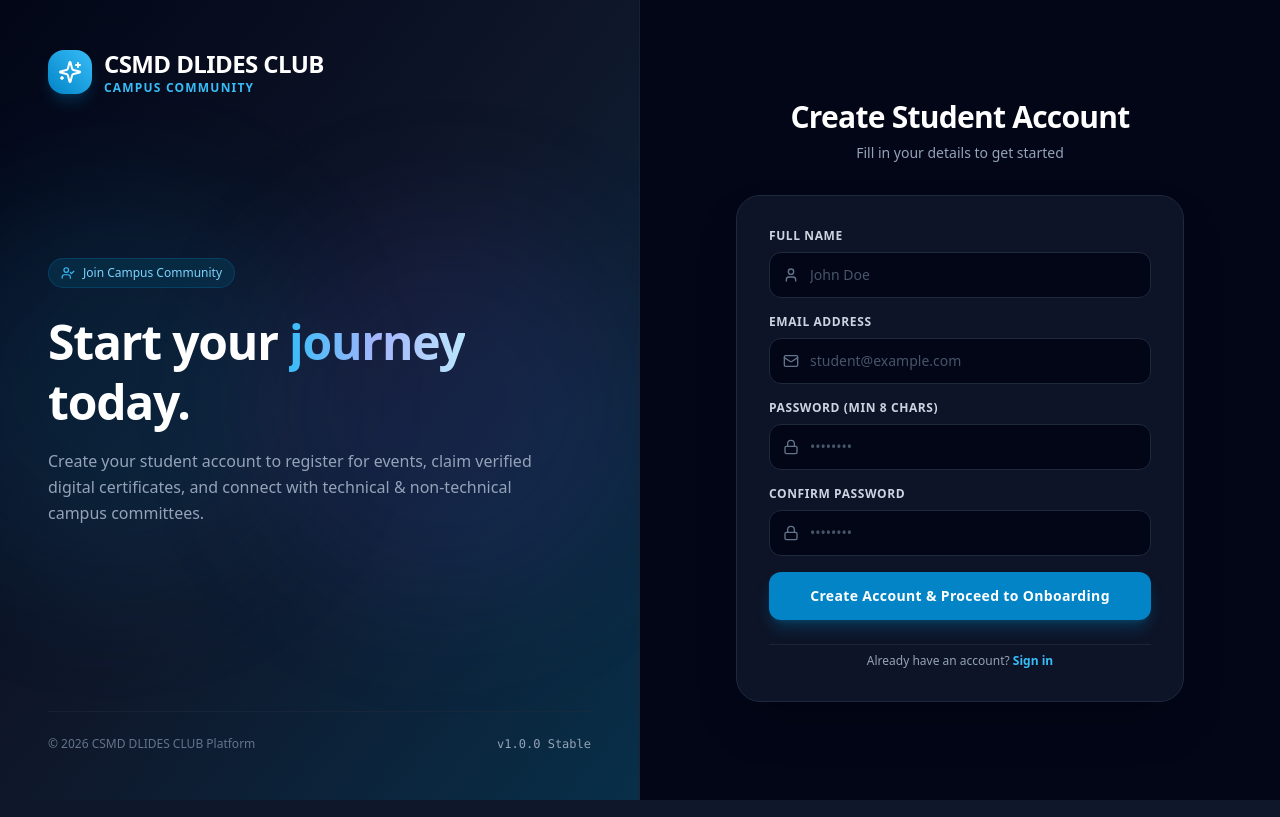
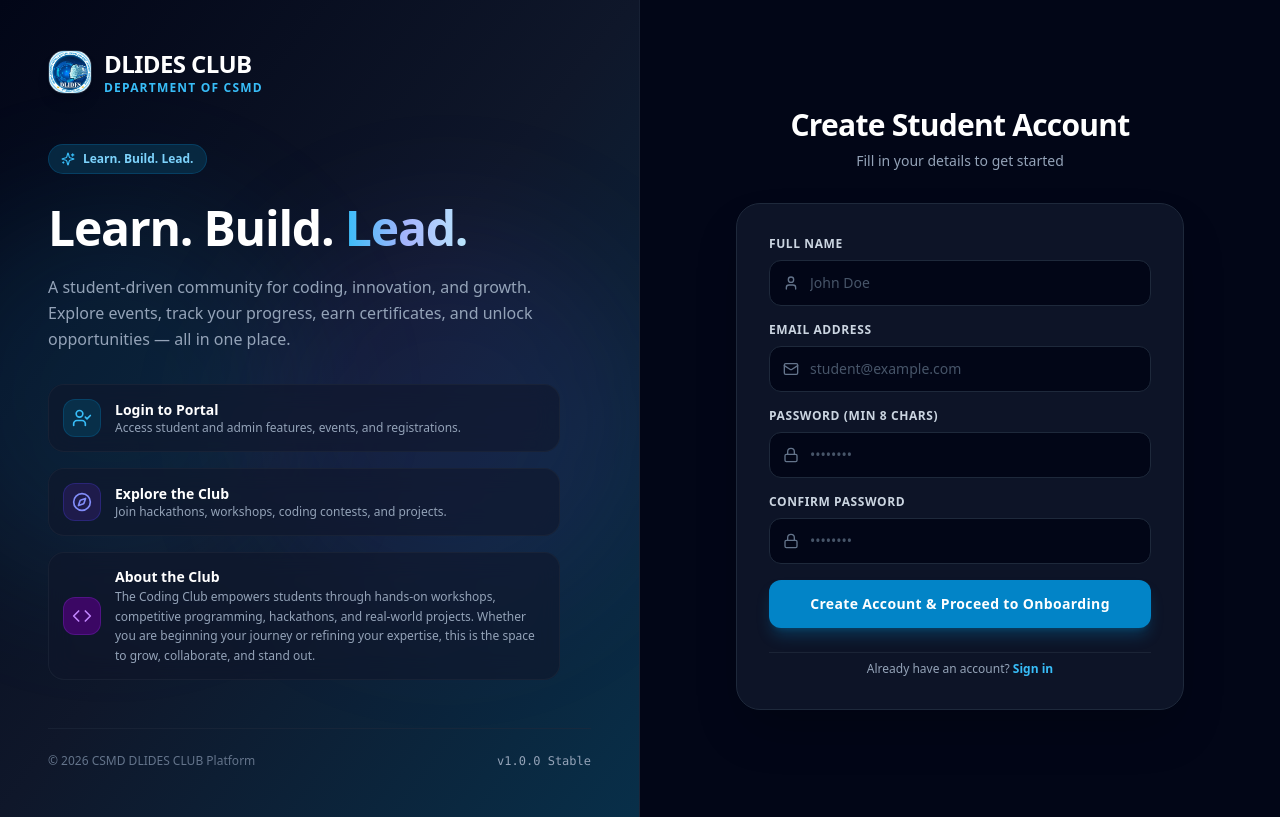
Before and after one commit to SENAPATHINAGENDRA1226/ClubHub-frontend, a React (Vite) app: page /signup in a window 1280 px wide. Built offline with nearby package versions, Linux system fonts and the light colour scheme; no server answers.

Commit message:
Logo Updated

```diff
--- a/index.html
+++ b/index.html
@@ -2,7 +2,7 @@
 <html lang="en">
   <head>
     <meta charset="UTF-8" />
-    <link rel="icon" type="image/svg+xml" href="/vite.svg" />
+    <link rel="icon" type="image/png" href="/logo.png" />
     <meta name="viewport" content="width=device-width, initial-scale=1.0" />
     <title>CSMD DLIDES CLUB - Campus Club & Event Management</title>
   </head>
--- a/src/layouts/AppLayout.tsx
+++ b/src/layouts/AppLayout.tsx
@@ -15,7 +15,6 @@ import {
   Trophy,
   GraduationCap,
   Mail,
-  Sparkles,
   LogOut,
   Menu,
   X,
@@ -128,8 +127,8 @@ export const AppLayout: React.FC = () => {
       >
         <div className="flex items-center justify-between p-6 h-20 border-b border-slate-800/50">
           <div className="flex items-center gap-3">
-            <div className="flex items-center justify-center w-10 h-10 rounded-xl bg-gradient-to-tr from-sky-600 to-sky-400 text-white shadow-lg shadow-sky-500/20">
-              <Sparkles className="w-5 h-5" />
+            <div className="flex items-center justify-center w-10 h-10 rounded-xl overflow-hidden bg-slate-900/40 border border-slate-800 shadow-lg shrink-0">
+              <img src="/logo.png" alt="DLIDES Student Club Logo" className="w-full h-full object-cover" />
             </div>
             <div>
               <h1 className="text-xl font-black text-white leading-tight">CSMD DLIDES CLUB</h1>
--- a/src/pages/auth/LoginPage.tsx
+++ b/src/pages/auth/LoginPage.tsx
@@ -4,7 +4,7 @@ import { motion, AnimatePresence } from 'framer-motion';
 import { useAuth } from '../../context/AuthContext';
 import api from '../../services/api';
 import { UserRole } from '../../types/auth';
-import { Award, Lock, Mail, QrCode, Shield, Sparkles, UserCheck, Users, AlertTriangle, UserX, ArrowRight } from 'lucide-react';
+import { Lock, Mail, Shield, Sparkles, UserCheck, Users, AlertTriangle, UserX, ArrowRight, Compass, Code } from 'lucide-react';
 
 export const LoginPage: React.FC = () => {
   const navigate = useNavigate();
@@ -143,57 +143,59 @@ export const LoginPage: React.FC = () => {
 
         {/* Top Header */}
         <div className="relative z-10 flex items-center gap-3">
-          <div className="flex items-center justify-center w-11 h-11 rounded-2xl bg-gradient-to-tr from-sky-600 to-sky-400 text-white shadow-lg shadow-sky-500/20">
-            <Sparkles className="w-6 h-6" />
+          <div className="flex items-center justify-center w-11 h-11 rounded-2xl overflow-hidden bg-slate-900/40 border border-slate-800 shadow-lg shrink-0">
+            <img src="/logo.png" alt="DLIDES Student Club Logo" className="w-full h-full object-cover" />
           </div>
           <div>
-            <span className="text-2xl font-black tracking-tight text-white">CSMD DLIDES CLUB</span>
-            <span className="block text-xs font-semibold text-sky-400 uppercase tracking-widest">Campus Community</span>
+            <span className="text-2xl font-black tracking-tight text-white">DLIDES CLUB</span>
+            <span className="block text-xs font-semibold text-sky-400 uppercase tracking-widest">Department Of CSMD</span>
           </div>
         </div>
 
         {/* Middle Tagline & Features */}
         <div className="relative z-10 my-auto py-12 max-w-lg">
-          <div className="inline-flex items-center gap-2 px-3 py-1.5 rounded-full bg-sky-950/80 border border-sky-800/50 text-sky-300 text-xs font-medium mb-6 backdrop-blur-md">
+          <div className="inline-flex items-center gap-2 px-3 py-1.5 rounded-full bg-sky-950/80 border border-sky-800/50 text-sky-300 text-xs font-semibold mb-6 backdrop-blur-md">
             <Sparkles className="w-3.5 h-3.5 text-sky-400" />
-            Empowering Student Builders
+            Learn. Build. Lead.
           </div>
 
           <h1 className="text-5xl font-black text-white leading-tight tracking-tight mb-4">
-            Where <span className="text-transparent bg-clip-text bg-gradient-to-r from-sky-400 via-indigo-300 to-sky-200">builders</span> meet.
+            Learn. Build. <span className="text-transparent bg-clip-text bg-gradient-to-r from-sky-400 via-indigo-300 to-sky-200">Lead.</span>
           </h1>
           <p className="text-slate-400 text-base leading-relaxed mb-8">
-            An all-in-one campus ecosystem for hackathons, event check-ins, HMAC digital certificates, and committee collaboration.
+            A student-driven community for coding, innovation, and growth. Explore events, track your progress, earn certificates, and unlock opportunities — all in one place.
           </p>
 
           <div className="space-y-4">
-            <div className="flex items-center gap-3 p-3.5 rounded-2xl bg-slate-900/60 border border-slate-800/60 backdrop-blur-md">
-              <div className="p-2 rounded-xl bg-sky-950 border border-sky-800/50 text-sky-400">
-                <QrCode className="w-5 h-5" />
+            <div className="flex items-center gap-3.5 p-3.5 rounded-2xl bg-slate-900/60 border border-slate-800/60 backdrop-blur-md">
+              <div className="p-2 rounded-xl bg-sky-950 border border-sky-800/50 text-sky-400 shrink-0">
+                <UserCheck className="w-5 h-5" />
               </div>
               <div>
-                <h4 className="text-sm font-semibold text-white">Instant QR Code Check-ins</h4>
-                <p className="text-xs text-slate-400">Tamper-proof HMAC digital event verification</p>
+                <h4 className="text-sm font-semibold text-white">Login to Portal</h4>
+                <p className="text-xs text-slate-400">Access student and admin features, events, and registrations.</p>
               </div>
             </div>
 
-            <div className="flex items-center gap-3 p-3.5 rounded-2xl bg-slate-900/60 border border-slate-800/60 backdrop-blur-md">
-              <div className="p-2 rounded-xl bg-indigo-950 border border-indigo-800/50 text-indigo-400">
-                <Award className="w-5 h-5" />
+            <div className="flex items-center gap-3.5 p-3.5 rounded-2xl bg-slate-900/60 border border-slate-800/60 backdrop-blur-md">
+              <div className="p-2 rounded-xl bg-indigo-950 border border-indigo-800/50 text-indigo-400 shrink-0">
+                <Compass className="w-5 h-5" />
               </div>
               <div>
-                <h4 className="text-sm font-semibold text-white">Verifiable Certificates</h4>
-                <p className="text-xs text-slate-400">PDF streaming & bulk ZIP certificate generation</p>
+                <h4 className="text-sm font-semibold text-white">Explore the Club</h4>
+                <p className="text-xs text-slate-400">Join hackathons, workshops, coding contests, and projects.</p>
               </div>
             </div>
 
-            <div className="flex items-center gap-3 p-3.5 rounded-2xl bg-slate-900/60 border border-slate-800/60 backdrop-blur-md">
-              <div className="p-2 rounded-xl bg-purple-950 border border-purple-800/50 text-purple-400">
-                <Users className="w-5 h-5" />
+            <div className="flex items-center gap-3.5 p-3.5 rounded-2xl bg-slate-900/60 border border-slate-800/60 backdrop-blur-md">
+              <div className="p-2 rounded-xl bg-purple-950 border border-purple-800/50 text-purple-400 shrink-0">
+                <Code className="w-5 h-5" />
               </div>
               <div>
-                <h4 className="text-sm font-semibold text-white">Realtime Committee Workspaces</h4>
-                <p className="text-xs text-slate-400">Live WebSockets event synchronization</p>
+                <h4 className="text-sm font-semibold text-white">About the Club</h4>
+                <p className="text-xs text-slate-400 leading-relaxed">
+                  The Coding Club empowers students through hands-on workshops, competitive programming, hackathons, and real-world projects. Whether you are beginning your journey or refining your expertise, this is the space to grow, collaborate, and stand out.
+                </p>
               </div>
             </div>
           </div>
@@ -226,11 +228,10 @@ export const LoginPage: React.FC = () => {
             <button
               type="button"
               onClick={() => handleTabChange('student')}
-              className={`flex-1 py-2.5 px-3 rounded-xl text-xs font-bold tracking-wide transition-all duration-200 flex items-center justify-center gap-2 ${
-                activeTab === 'student'
+              className={`flex-1 py-2.5 px-3 rounded-xl text-xs font-bold tracking-wide transition-all duration-200 flex items-center justify-center gap-2 ${activeTab === 'student'
                   ? 'bg-sky-600 text-white shadow-lg shadow-sky-600/30'
                   : 'text-slate-400 hover:text-white hover:bg-slate-800/50'
-              }`}
+                }`}
             >
               <UserCheck className="w-4 h-4" />
               Student
@@ -239,11 +240,10 @@ export const LoginPage: React.FC = () => {
             <button
               type="button"
               onClick={() => handleTabChange('admin')}
-              className={`flex-1 py-2.5 px-3 rounded-xl text-xs font-bold tracking-wide transition-all duration-200 flex items-center justify-center gap-2 ${
-                activeTab === 'admin'
+              className={`flex-1 py-2.5 px-3 rounded-xl text-xs font-bold tracking-wide transition-all duration-200 flex items-center justify-center gap-2 ${activeTab === 'admin'
                   ? 'bg-sky-600 text-white shadow-lg shadow-sky-600/30'
                   : 'text-slate-400 hover:text-white hover:bg-slate-800/50'
-              }`}
+                }`}
             >
               <Shield className="w-4 h-4" />
               Admin
@@ -252,11 +252,10 @@ export const LoginPage: React.FC = () => {
             <button
               type="button"
               onClick={() => handleTabChange('committee')}
-              className={`flex-1 py-2.5 px-3 rounded-xl text-xs font-bold tracking-wide transition-all duration-200 flex items-center justify-center gap-2 ${
-                activeTab === 'committee'
+              className={`flex-1 py-2.5 px-3 rounded-xl text-xs font-bold tracking-wide transition-all duration-200 flex items-center justify-center gap-2 ${activeTab === 'committee'
                   ? 'bg-sky-600 text-white shadow-lg shadow-sky-600/30'
                   : 'text-slate-400 hover:text-white hover:bg-slate-800/50'
-              }`}
+                }`}
             >
               <Users className="w-4 h-4" />
               Committee
@@ -281,13 +280,7 @@ export const LoginPage: React.FC = () => {
                     required
                     value={email}
                     onChange={(e) => setEmail(e.target.value)}
-                    placeholder={
-                      activeTab === 'admin'
-                        ? 'admin@csmd-dlides-club.com'
-                        : activeTab === 'committee'
-                        ? 'committee@csmd-dlides-club.com'
-                        : 'student@example.com'
-                    }
+                    placeholder="Enter email"
                     className="w-full pl-10 pr-4 py-3 rounded-xl bg-slate-950 border border-slate-800 text-white text-sm placeholder-slate-600 focus:outline-none focus:border-sky-500 focus:ring-1 focus:ring-sky-500 transition-all"
                   />
                 </div>
--- a/src/pages/auth/OnboardingPage.tsx
+++ b/src/pages/auth/OnboardingPage.tsx
@@ -88,10 +88,17 @@ export const OnboardingPage: React.FC = () => {
       }
       val = integerPart + '.' + decimalPart;
     } else {
-      // If no dot, limit to 2 digits.
-      // If the user types a 3rd digit, automatically insert dot
-      if (val.length > 2) {
-        val = val.slice(0, 2) + '.' + val.slice(2, 3);
+      // If no dot:
+      // If it starts with "10", let it be "10" without dot immediately.
+      // If it starts with any other digit, once length > 1, auto-insert the dot.
+      if (val.length > 1) {
+        if (val.startsWith('10')) {
+          if (val.length > 2) {
+            val = '10.' + val.slice(2, 3);
+          }
+        } else {
+          val = val.slice(0, 1) + '.' + val.slice(1, 2);
+        }
       }
     }
 
@@ -115,14 +122,14 @@ export const OnboardingPage: React.FC = () => {
     }
     if (step === 2) {
       if (cgpa) {
-        const cgpaRegex = /^\d{2}\.\d{2}$/;
+        const cgpaRegex = /^(?:10\.00|\d\.\d{2})$/;
         if (!cgpaRegex.test(cgpa)) {
-          setErrorMsg('CGPA must be in xx.xx format (e.g. 08.75 or 10.00).');
+          setErrorMsg('CGPA must be in x.xx format (e.g. 8.75 or 10.00).');
           return;
         }
         const parsed = parseFloat(cgpa);
         if (isNaN(parsed) || parsed < 0 || parsed > 10) {
-          setErrorMsg('CGPA must be between 00.00 and 10.00.');
+          setErrorMsg('CGPA must be between 0.00 and 10.00.');
           return;
         }
       }
@@ -150,16 +157,16 @@ export const OnboardingPage: React.FC = () => {
     }
 
     if (cgpa) {
-      const cgpaRegex = /^\d{2}\.\d{2}$/;
+      const cgpaRegex = /^(?:10\.00|\d\.\d{2})$/;
       if (!cgpaRegex.test(cgpa)) {
-        setErrorMsg('CGPA must be in xx.xx format (e.g. 08.75 or 10.00).');
+        setErrorMsg('CGPA must be in x.xx format (e.g. 8.75 or 10.00).');
         setLoading(false);
         setStep(2);
         return;
       }
       const parsed = parseFloat(cgpa);
       if (isNaN(parsed) || parsed < 0 || parsed > 10) {
-        setErrorMsg('CGPA must be between 00.00 and 10.00.');
+        setErrorMsg('CGPA must be between 0.00 and 10.00.');
         setLoading(false);
         setStep(2);
         return;
@@ -371,12 +378,12 @@ export const OnboardingPage: React.FC = () => {
                     type="text"
                     value={cgpa}
                     onChange={handleCgpaChange}
-                    placeholder="e.g. 08.75 or 10.00"
+                    placeholder="e.g. 8.75 or 10.00"
                     className="w-full pl-10 pr-4 py-3 rounded-xl bg-slate-950 border border-slate-800 text-white text-sm placeholder-slate-600 focus:outline-none focus:border-sky-500 focus:ring-1 focus:ring-sky-500 transition-all"
                   />
                 </div>
                 <p className="text-[11px] text-slate-500 mt-1">
-                  Must be in xx.xx format (e.g. 08.75 or 10.00) between 00.00 and 10.00.
+                  Must be in x.xx format (e.g. 8.75 or 10.00) between 0.00 and 10.00.
                 </p>
               </div>
             </div>
--- a/src/pages/auth/SignupPage.tsx
+++ b/src/pages/auth/SignupPage.tsx
@@ -2,7 +2,7 @@ import React, { useEffect, useState } from 'react';
 import { Link, useNavigate, useSearchParams } from 'react-router-dom';
 import { useAuth } from '../../context/AuthContext';
 import api, { getErrorMessage } from '../../services/api';
-import { Lock, Mail, Sparkles, User, UserCheck } from 'lucide-react';
+import { Lock, Mail, Sparkles, User, UserCheck, Compass, Code } from 'lucide-react';
 
 export const SignupPage: React.FC = () => {
   const navigate = useNavigate();
@@ -69,27 +69,61 @@ export const SignupPage: React.FC = () => {
         <div className="absolute bottom-1/4 right-0 w-96 h-96 bg-indigo-500/10 rounded-full blur-3xl pointer-events-none"></div>
 
         <div className="relative z-10 flex items-center gap-3">
-          <div className="flex items-center justify-center w-11 h-11 rounded-2xl bg-gradient-to-tr from-sky-600 to-sky-400 text-white shadow-lg shadow-sky-500/20">
-            <Sparkles className="w-6 h-6" />
+          <div className="flex items-center justify-center w-11 h-11 rounded-2xl overflow-hidden bg-slate-900/40 border border-slate-800 shadow-lg shrink-0">
+            <img src="/logo.png" alt="DLIDES Student Club Logo" className="w-full h-full object-cover" />
           </div>
           <div>
-            <span className="text-2xl font-black tracking-tight text-white">CSMD DLIDES CLUB</span>
-            <span className="block text-xs font-semibold text-sky-400 uppercase tracking-widest">Campus Community</span>
+            <span className="text-2xl font-black tracking-tight text-white">DLIDES CLUB</span>
+            <span className="block text-xs font-semibold text-sky-400 uppercase tracking-widest">Department Of CSMD</span>
           </div>
         </div>
 
         <div className="relative z-10 my-auto py-12 max-w-lg">
-          <div className="inline-flex items-center gap-2 px-3 py-1.5 rounded-full bg-sky-950/80 border border-sky-800/50 text-sky-300 text-xs font-medium mb-6 backdrop-blur-md">
-            <UserCheck className="w-3.5 h-3.5 text-sky-400" />
-            Join Campus Community
+          <div className="inline-flex items-center gap-2 px-3 py-1.5 rounded-full bg-sky-950/80 border border-sky-800/50 text-sky-300 text-xs font-semibold mb-6 backdrop-blur-md">
+            <Sparkles className="w-3.5 h-3.5 text-sky-400" />
+            Learn. Build. Lead.
           </div>
 
           <h1 className="text-5xl font-black text-white leading-tight tracking-tight mb-4">
-            Start your <span className="text-transparent bg-clip-text bg-gradient-to-r from-sky-400 via-indigo-300 to-sky-200">journey</span> today.
+            Learn. Build. <span className="text-transparent bg-clip-text bg-gradient-to-r from-sky-400 via-indigo-300 to-sky-200">Lead.</span>
           </h1>
-          <p className="text-slate-400 text-base leading-relaxed mb-6">
-            Create your student account to register for events, claim verified digital certificates, and connect with technical & non-technical campus committees.
+          <p className="text-slate-400 text-base leading-relaxed mb-8">
+            A student-driven community for coding, innovation, and growth. Explore events, track your progress, earn certificates, and unlock opportunities — all in one place.
           </p>
+
+          <div className="space-y-4">
+            <div className="flex items-center gap-3.5 p-3.5 rounded-2xl bg-slate-900/60 border border-slate-800/60 backdrop-blur-md">
+              <div className="p-2 rounded-xl bg-sky-950 border border-sky-800/50 text-sky-400 shrink-0">
+                <UserCheck className="w-5 h-5" />
+              </div>
+              <div>
+                <h4 className="text-sm font-semibold text-white">Login to Portal</h4>
+                <p className="text-xs text-slate-400">Access student and admin features, events, and registrations.</p>
+              </div>
+            </div>
+
+            <div className="flex items-center gap-3.5 p-3.5 rounded-2xl bg-slate-900/60 border border-slate-800/60 backdrop-blur-md">
+              <div className="p-2 rounded-xl bg-indigo-950 border border-indigo-800/50 text-indigo-400 shrink-0">
+                <Compass className="w-5 h-5" />
+              </div>
+              <div>
+                <h4 className="text-sm font-semibold text-white">Explore the Club</h4>
+                <p className="text-xs text-slate-400">Join hackathons, workshops, coding contests, and projects.</p>
+              </div>
+            </div>
+
+            <div className="flex items-center gap-3.5 p-3.5 rounded-2xl bg-slate-900/60 border border-slate-800/60 backdrop-blur-md">
+              <div className="p-2 rounded-xl bg-purple-950 border border-purple-800/50 text-purple-400 shrink-0">
+                <Code className="w-5 h-5" />
+              </div>
+              <div>
+                <h4 className="text-sm font-semibold text-white">About the Club</h4>
+                <p className="text-xs text-slate-400 leading-relaxed">
+                  The Coding Club empowers students through hands-on workshops, competitive programming, hackathons, and real-world projects. Whether you are beginning your journey or refining your expertise, this is the space to grow, collaborate, and stand out.
+                </p>
+              </div>
+            </div>
+          </div>
         </div>
 
         <div className="relative z-10 flex items-center justify-between text-xs text-slate-500 border-t border-slate-800/60 pt-6">
```
Also changed, not shown: public/logo.png (added).
